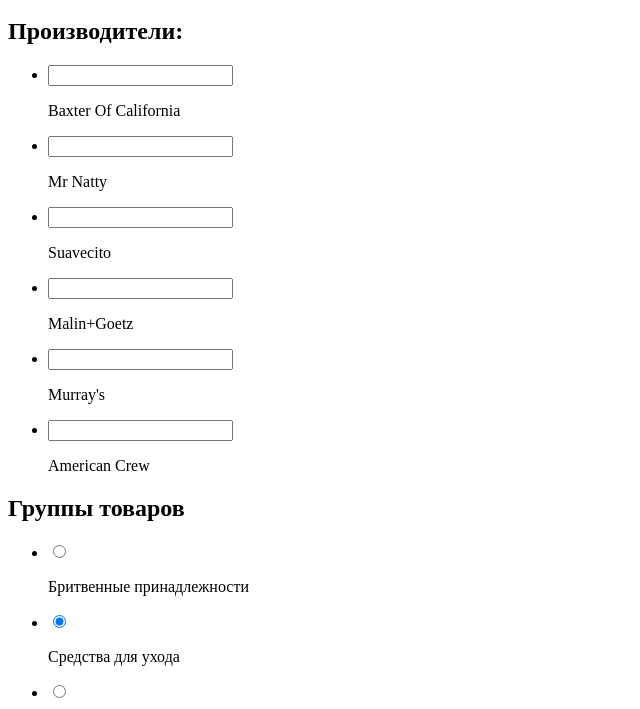
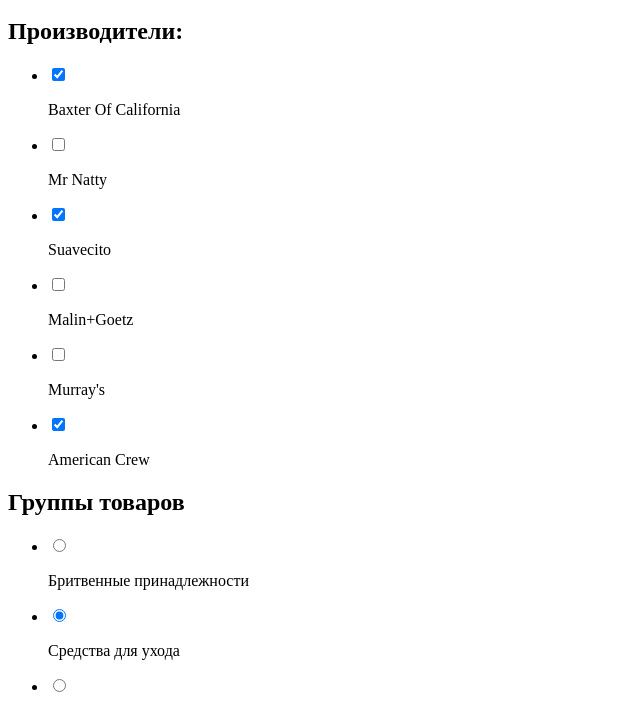
Before and after one commit to Riseufa/317897-barbershop, a plain HTML site: page catilog-shop.html in a window 1280 px wide. Shown: the part 388-1097 px from the top of the page, without its empty margins (0-640 px from the left). Drawn offline with Linux system fonts and the light colour scheme.

Commit message:
Исправление

```diff
--- a/catilog-shop.html
+++ b/catilog-shop.html
@@ -45,37 +45,37 @@
         <ul>
            <li>
              <label>
-             <input type="checked" checked>
+             <input type="checkbox" checked>
              <p>Baxter Of California</p>
            </label>
            </li>
            <li>
              <label>
-             <input type="checked">
+             <input type="checkbox">
              <p>Mr Natty</p>
            </label>
            </li>
            <li>
              <label>
-             <input type="checked" checked>
+             <input type="checkbox" checked>
              <p>Suavecito</p>
            </label>
            </li>
            <li>
              <label>
-             <input type="checked">
+             <input type="checkbox">
              <p>Malin+Goetz</p>
            </label>
            </li>
            <li>
              <label>
-             <input type="checked">
+             <input type="checkbox">
              <p>Murray's</p>
            </label>
            </li>
            <li>
              <label>
-             <input type="checked" checked>
+             <input type="checkbox" checked>
              <p>American Crew</p>
            </label>
            </li>
```
